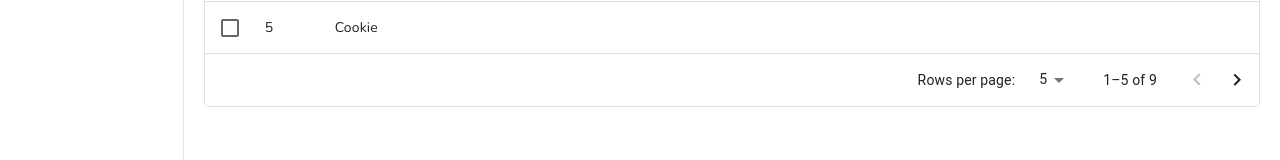
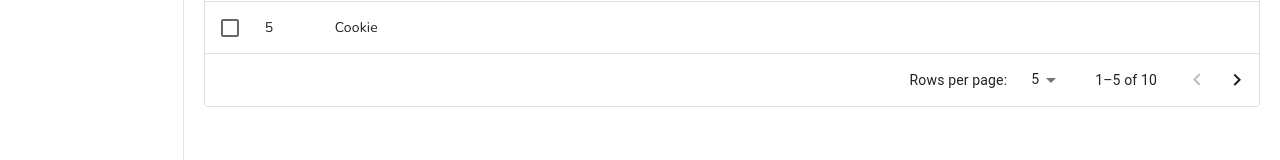
Before and after one commit to FidelaAzzahra/admin-ui, a React (Vite) app: page /categories in a window 1280 px wide. Shown: the part 537-697 px from the top of the page. Built offline with nearby package versions, Linux system fonts and the light colour scheme.

Commit message:
Update Mydatatable.jsx

```diff
--- a/src/components/mydatatable/Mydatatable.jsx
+++ b/src/components/mydatatable/Mydatatable.jsx
@@ -18,6 +18,7 @@ const rows = [
   { id: 7, name: "Expresso"},
   { id: 8, name: "Thai Tea"},
   { id: 9, name: "Astor"},
+  { id: 10, name: "Americano"},
 ];
 
 const actionColumn = [
```
